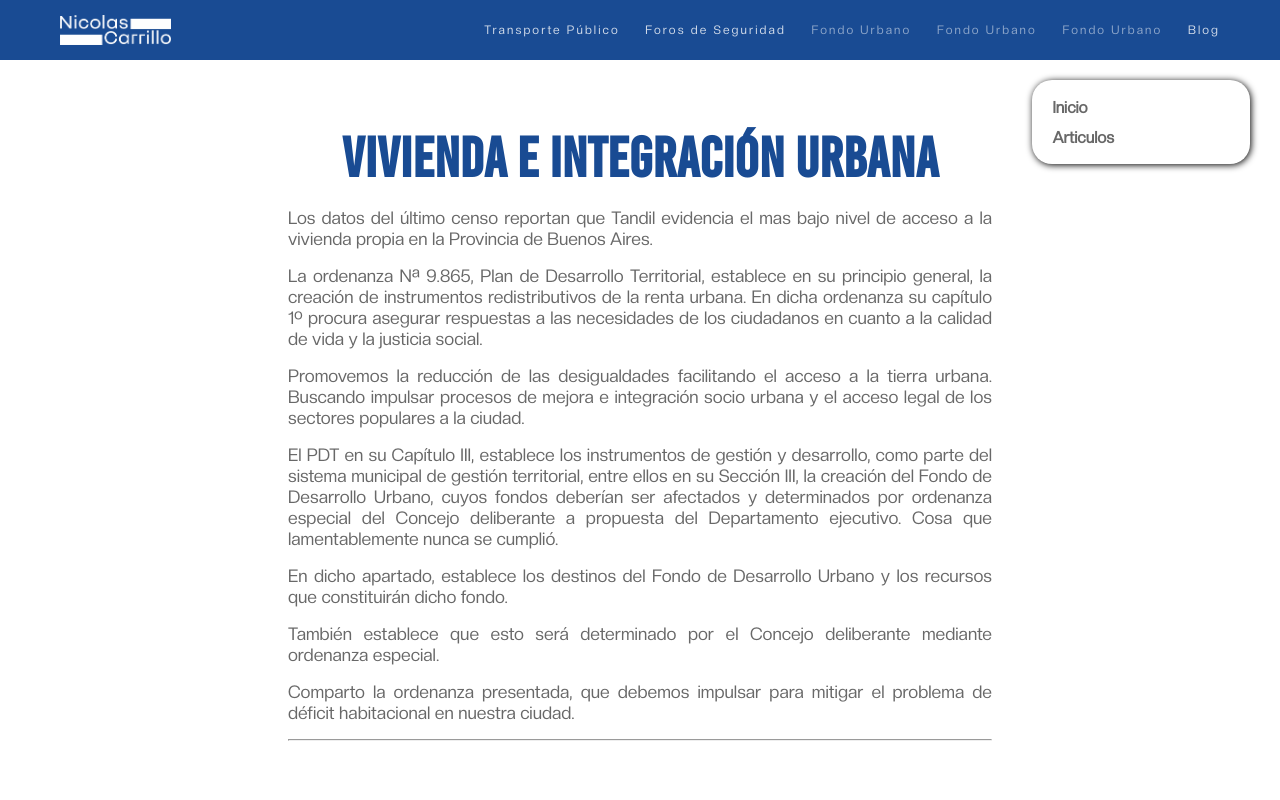
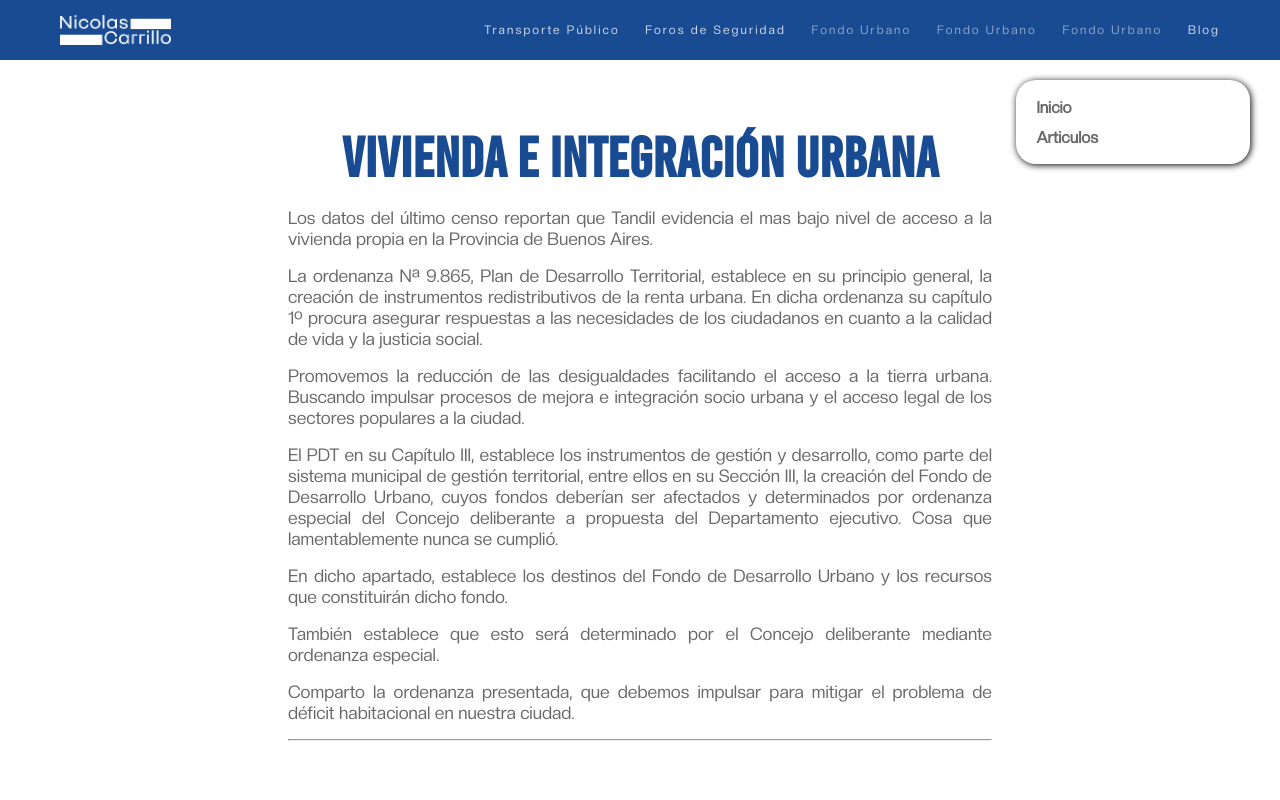
Before and after one commit to Santjagor/ciudad_activa, a React (Create React App) app: page /fondo-urbano in a window 1280 px wide. Shown: the top 800 px of the page. Built offline with nearby package versions, Linux system fonts and the light colour scheme.

Commit message:
index padding

```diff
--- a/src/Components/Index/Index.module.css
+++ b/src/Components/Index/Index.module.css
@@ -8,6 +8,7 @@
     animation: slide-in-left .5s ease-in-out .1s 1 forwards;
     transform: translate(200%, 0%);
     background-color: rgb(255, 255, 255);
+    padding-right: 1rem;
 }
 
 .container a {
```
